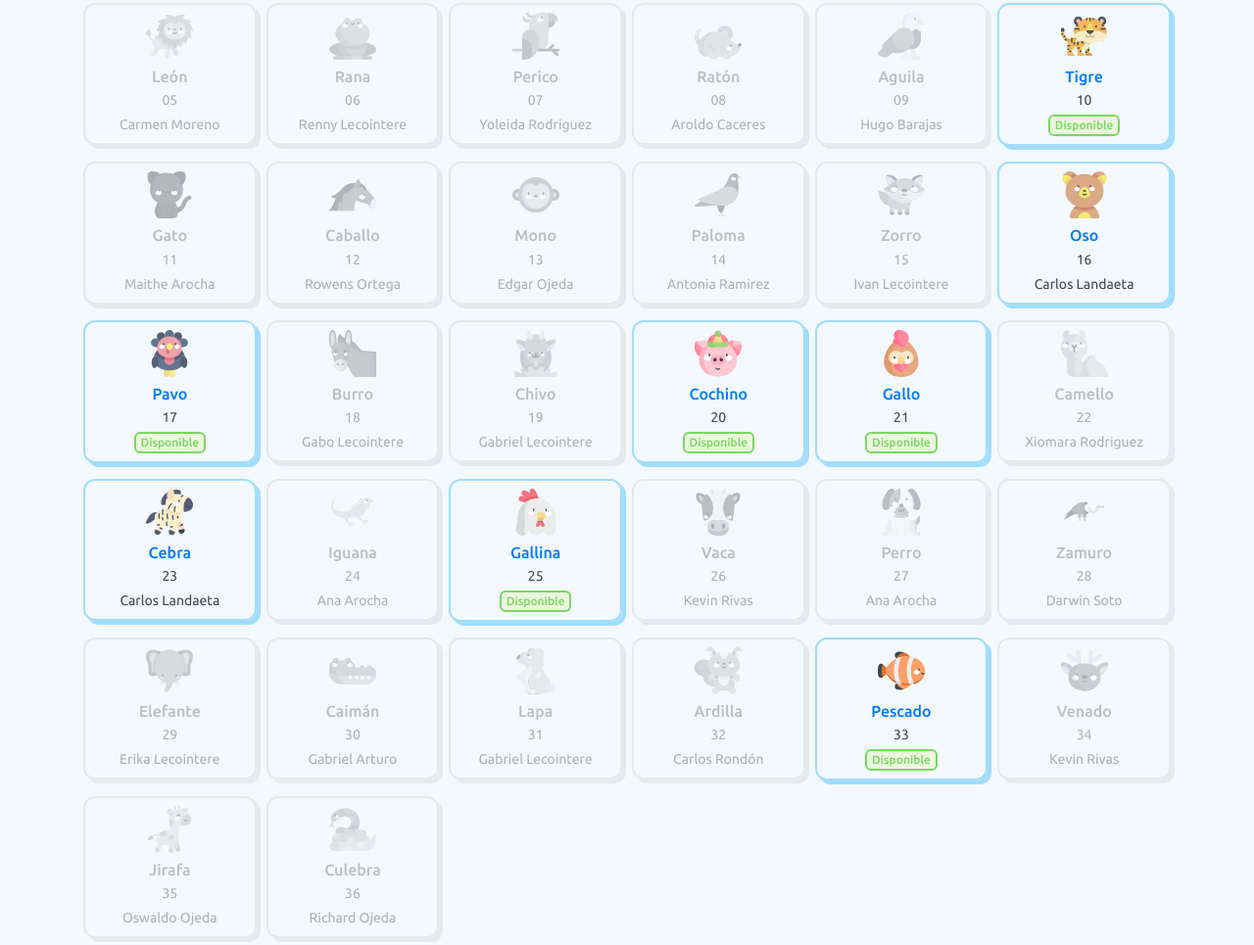
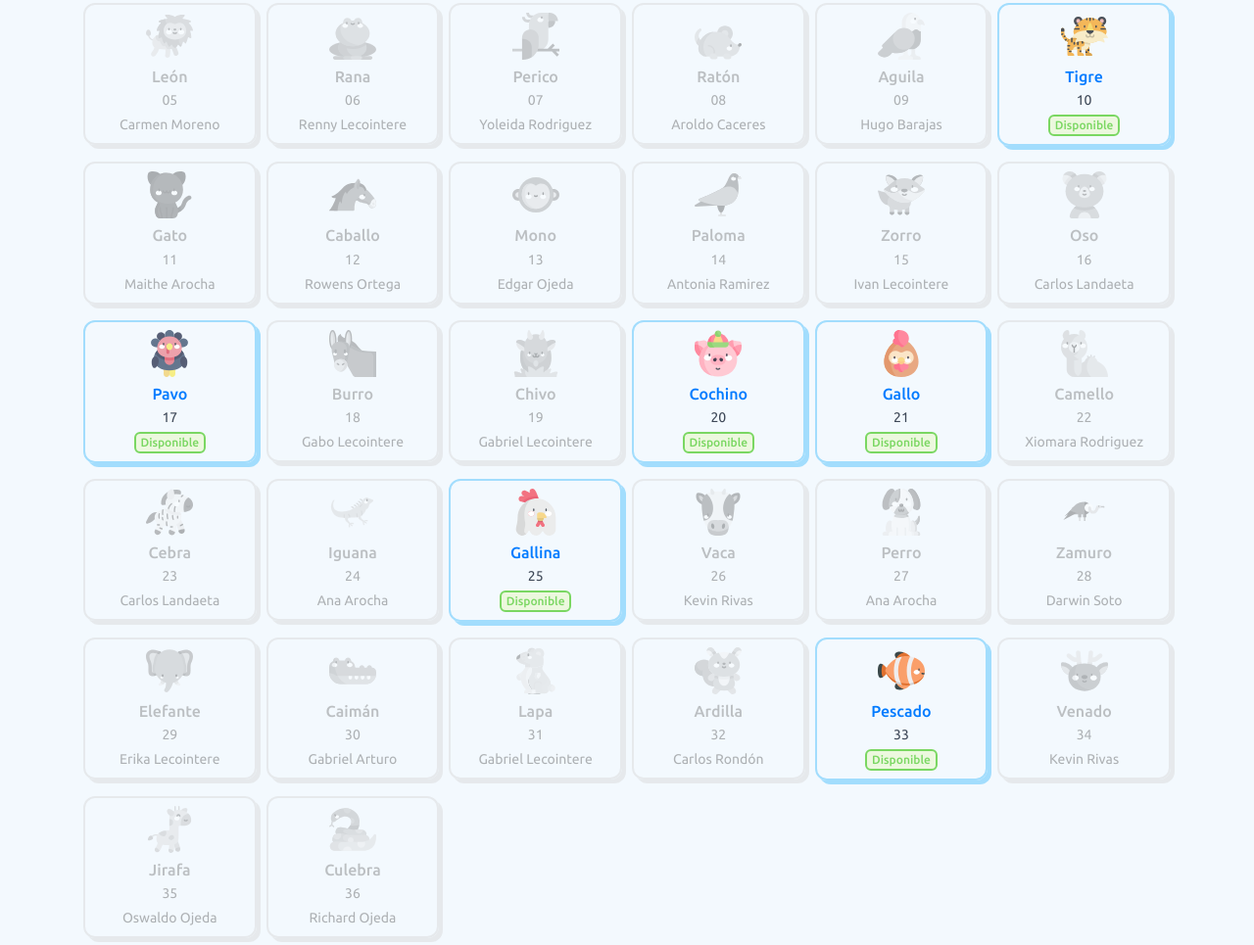
Before and after one commit to carlossacem/phone-giveaway, a website: page index.html in a window 1280 px wide. Shown: the part 890-1855 px from the top of the page at 98% size. Drawn offline with nearby package versions, Linux system fonts and the light colour scheme.

Commit message:
arreglos de card

```diff
--- a/index.html
+++ b/index.html
@@ -581,7 +581,7 @@
                     </div>
                 </div>
                 <div class="col-4 col-lg-2">
-                    <div class="card-general mb-3">
+                    <div class="card-general card-general-taken  mb-3">
                         <div class="p-2 text-center">
                             <svg class="mb-2" width="48" height="48" viewBox="0 0 48 48" fill="none" xmlns="http://www.w3.org/2000/svg">
                                 <g clip-path="url(#clip0)">
@@ -827,7 +827,7 @@
                     </div>
                 </div>
                 <div class="col-4 col-lg-2">
-                    <div class="card-general mb-3">
+                    <div class="card-general card-general-taken  mb-3">
                         <div class="p-2 text-center">
                             <svg class="mb-2" width="48" height="48" viewBox="0 0 48 48" fill="none" xmlns="http://www.w3.org/2000/svg">
                                 <g clip-path="url(#clip0)">
```
